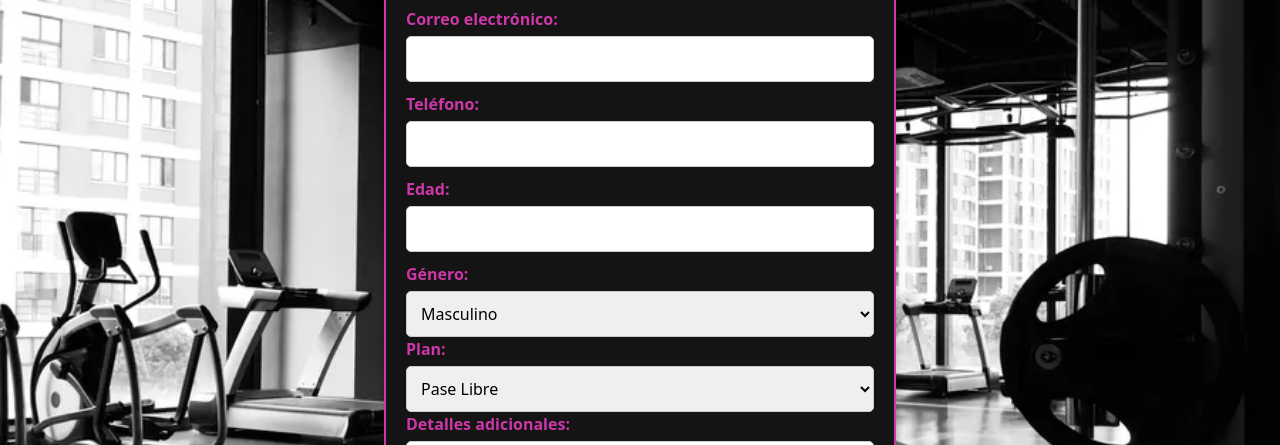
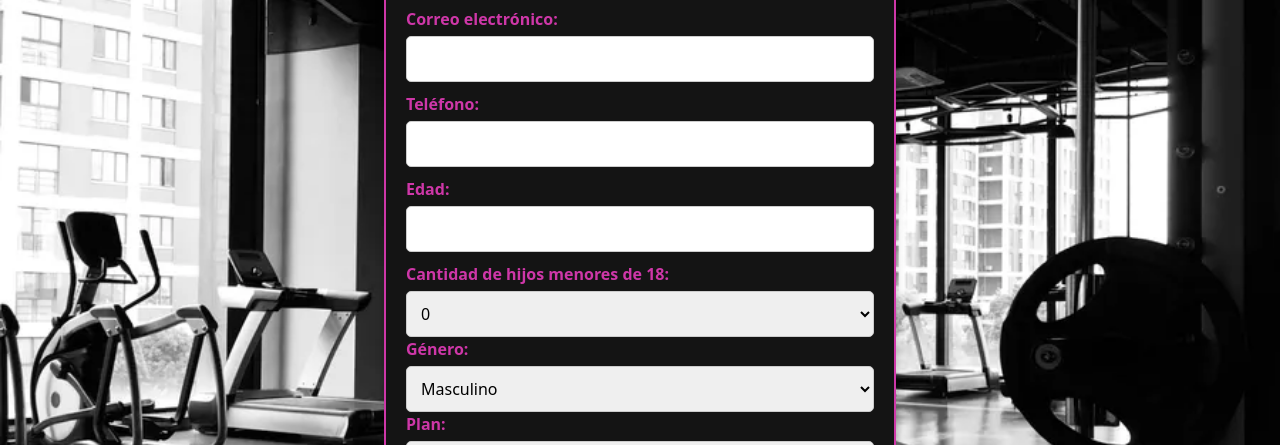
Before and after one commit to yanay21/proyecto-final, a plain HTML site: page inscripcion.html in a window 1280 px wide. Shown: the part 355-800 px from the top of the page. Drawn offline with nearby package versions, Linux system fonts and the light colour scheme.

Commit message:
agregado de cant. de hijos menores

```diff
--- a/inscripcion.html
+++ b/inscripcion.html
@@ -40,6 +40,15 @@
                 <label for="edad">Edad:</label>
                 <input type="number" id="edad" name="edad" required><br>
 
+                <label for="hijos">Cantidad de hijos menores de 18:</label>
+                <select id="hijos" name="hijos">
+                    <option value="0">0</option>
+                    <option value="1">1</option>
+                    <option value="2">2</option>
+                    <option value="3">3</option>
+                    <option value="4">4</option>
+                </select><br>
+
                 <label for="genero">Género:</label>
                 <select id="genero" name="genero">
                     <option value="masculino">Masculino</option>
```
